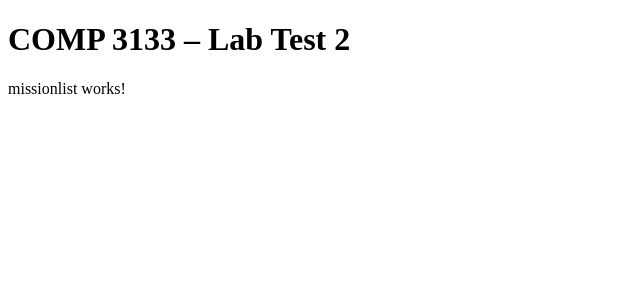
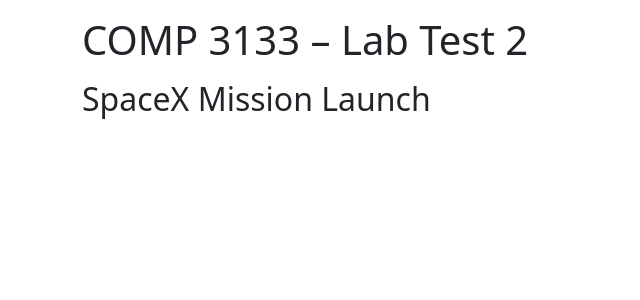
Before and after one commit to julienwidmer/101320111-lab-test2-comp3133, an Angular app in the folder 101320111-lab-test2-comp3133/: page / in a window 1280 px wide. Shown: the top 300 px of the page, without its empty margins (0-640 px from the left). Built offline with nearby package versions, Linux system fonts and the light colour scheme.

Commit message:
Add Bootstrap and missionlist title

```diff
--- a/101320111-lab-test2-comp3133/angular.json
+++ b/101320111-lab-test2-comp3133/angular.json
@@ -25,6 +25,7 @@
               "src/assets"
             ],
             "styles": [
+              "node_modules/bootstrap/dist/css/bootstrap.min.css",
               "src/styles.css"
             ],
             "scripts": []
--- a/101320111-lab-test2-comp3133/package.json
+++ b/101320111-lab-test2-comp3133/package.json
@@ -18,6 +18,9 @@
     "@angular/platform-browser": "^15.2.0",
     "@angular/platform-browser-dynamic": "^15.2.0",
     "@angular/router": "^15.2.0",
+    "@ng-bootstrap/ng-bootstrap": "^14.1.0",
+    "@popperjs/core": "^2.11.6",
+    "bootstrap": "^5.2.3",
     "rxjs": "~7.8.0",
     "tslib": "^2.3.0",
     "zone.js": "~0.12.0"
@@ -26,6 +29,7 @@
     "@angular-devkit/build-angular": "^15.2.4",
     "@angular/cli": "~15.2.4",
     "@angular/compiler-cli": "^15.2.0",
+    "@angular/localize": "^15.2.0",
     "@types/jasmine": "~4.3.0",
     "jasmine-core": "~4.5.0",
     "karma": "~6.4.0",
--- a/101320111-lab-test2-comp3133/src/app/app.component.html
+++ b/101320111-lab-test2-comp3133/src/app/app.component.html
@@ -1,2 +1,4 @@
-<h1>{{title}}</h1>
-<app-missionlist></app-missionlist>
+<div class="container">
+    <h1 class="my-3">{{title}}</h1>
+    <app-missionlist></app-missionlist>
+</div>
--- a/101320111-lab-test2-comp3133/src/app/app.module.ts
+++ b/101320111-lab-test2-comp3133/src/app/app.module.ts
@@ -3,6 +3,7 @@
 
 import { AppComponent } from './app.component';
 import { MissionlistComponent } from './missionlist/missionlist.component';
+import { NgbModule } from '@ng-bootstrap/ng-bootstrap';
 
 @NgModule({
   declarations: [
@@ -10,7 +11,8 @@
     MissionlistComponent
   ],
   imports: [
-    BrowserModule
+    BrowserModule,
+    NgbModule
   ],
   providers: [],
   bootstrap: [AppComponent]
--- a/101320111-lab-test2-comp3133/src/app/missionlist/missionlist.component.html
+++ b/101320111-lab-test2-comp3133/src/app/missionlist/missionlist.component.html
@@ -1 +1 @@
-<p>missionlist works!</p>
+<h2>{{title}}</h2>
--- a/101320111-lab-test2-comp3133/src/app/missionlist/missionlist.component.ts
+++ b/101320111-lab-test2-comp3133/src/app/missionlist/missionlist.component.ts
@@ -6,5 +6,5 @@
   styleUrls: ['./missionlist.component.css']
 })
 export class MissionlistComponent {
-
+  title = "SpaceX Mission Launch"
 }
--- a/101320111-lab-test2-comp3133/src/main.ts
+++ b/101320111-lab-test2-comp3133/src/main.ts
@@ -1,3 +1,5 @@
+/// <reference types="@angular/localize" />
+
 import { platformBrowserDynamic } from '@angular/platform-browser-dynamic';
 
 import { AppModule } from './app/app.module';
--- a/101320111-lab-test2-comp3133/tsconfig.app.json
+++ b/101320111-lab-test2-comp3133/tsconfig.app.json
@@ -3,7 +3,9 @@
   "extends": "./tsconfig.json",
   "compilerOptions": {
     "outDir": "./out-tsc/app",
-    "types": []
+    "types": [
+      "@angular/localize"
+    ]
   },
   "files": [
     "src/main.ts"
```
Also changed, not shown: 2 other files (tests, documents, lock files or other folders).
